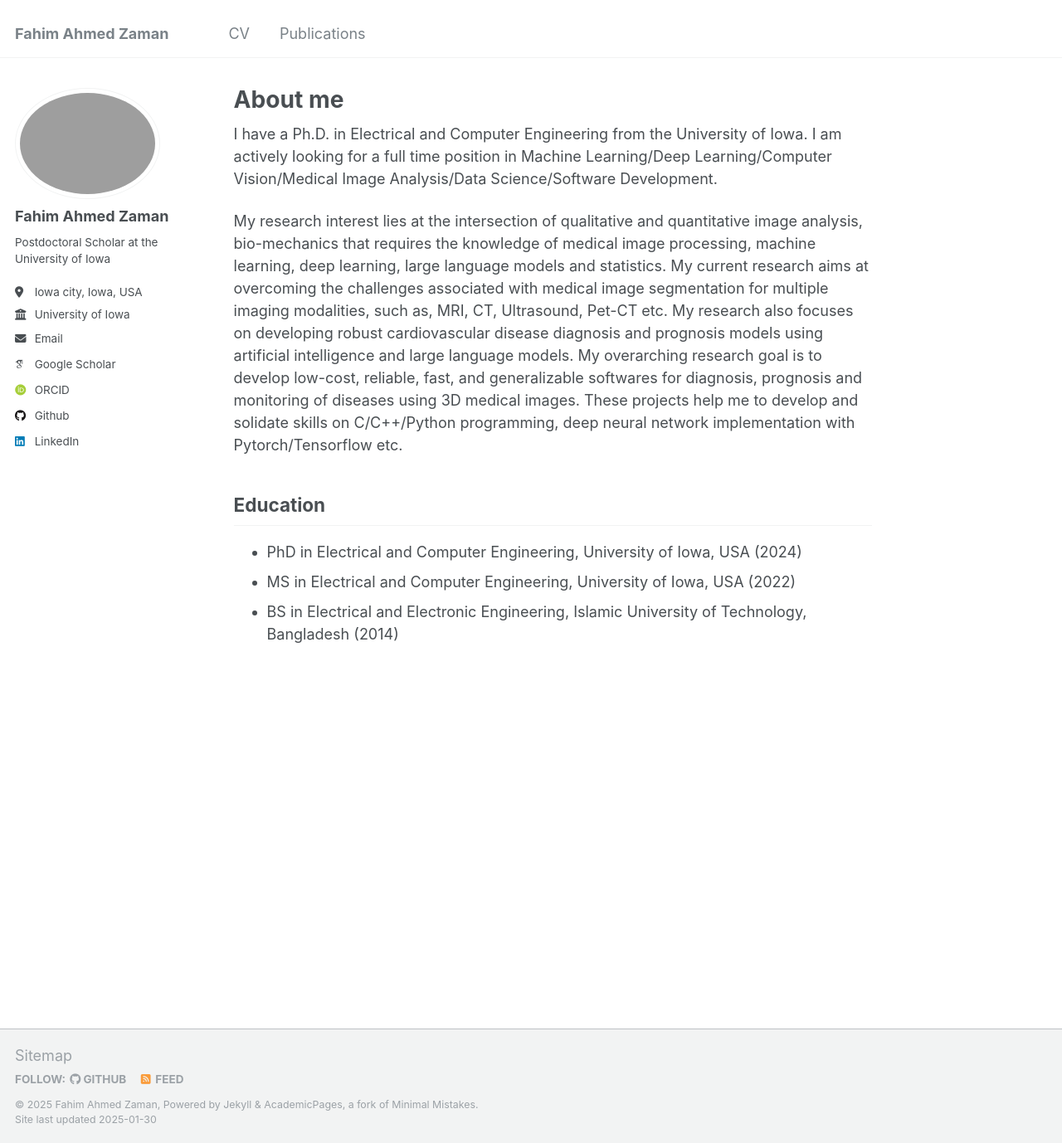
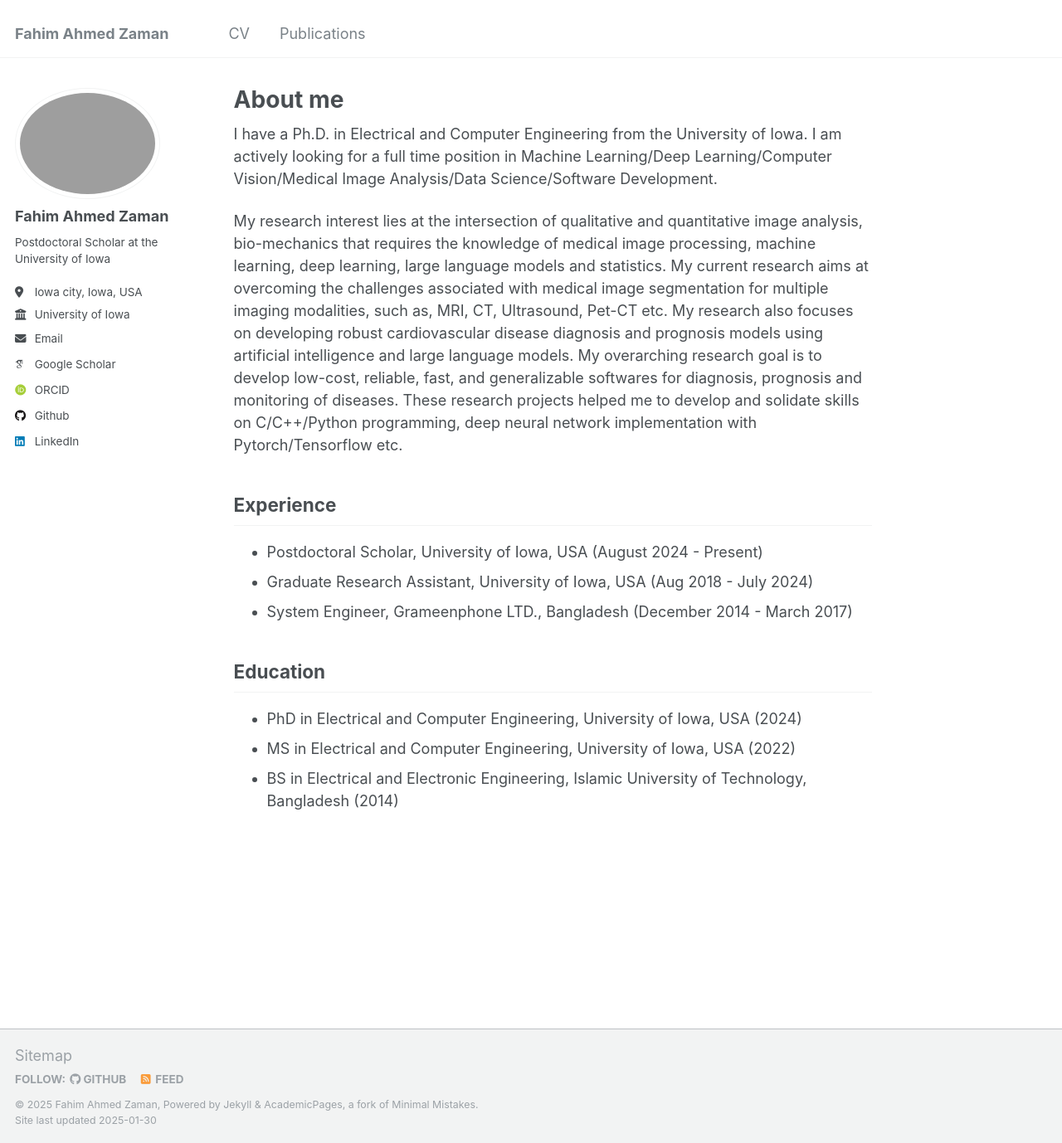
Before and after one commit to FahimZaman/FahimZaman.github.io, a Jekyll site: the page built from _pages/about.md, in a window 1280 px wide and 1378 px high. Shown: the whole window at 83% size. Built offline with Jekyll 4.4.1, drawn with Linux system fonts in a browser that asks for light colours; some web fonts are replaced.

Commit message:
Update about.md

```diff
--- a/_pages/about.md
+++ b/_pages/about.md
@@ -9,7 +9,12 @@ redirect_from:
 
 I have a Ph.D. in Electrical and Computer Engineering from the University of Iowa. I am actively looking for a full time position in Machine Learning/Deep Learning/Computer Vision/Medical Image Analysis/Data Science/Software Development.
 
-My research interest lies at the intersection of qualitative and quantitative image analysis, bio-mechanics that requires the knowledge of medical image processing, machine learning, deep learning, large language models and statistics. My current research aims at overcoming the challenges associated with medical image segmentation for multiple imaging modalities, such as, MRI, CT, Ultrasound, Pet-CT etc. My research also focuses on developing robust cardiovascular disease diagnosis and prognosis models using artificial intelligence and large language models. My overarching research goal is to develop low-cost, reliable, fast, and generalizable softwares for diagnosis, prognosis and monitoring of diseases using 3D medical images. These projects help me to develop and solidate skills on C/C++/Python programming, deep neural network implementation with Pytorch/Tensorflow etc.
+My research interest lies at the intersection of qualitative and quantitative image analysis, bio-mechanics that requires the knowledge of medical image processing, machine learning, deep learning, large language models and statistics. My current research aims at overcoming the challenges associated with medical image segmentation for multiple imaging modalities, such as, MRI, CT, Ultrasound, Pet-CT etc. My research also focuses on developing robust cardiovascular disease diagnosis and prognosis models using artificial intelligence and large language models. My overarching research goal is to develop low-cost, reliable, fast, and generalizable softwares for diagnosis, prognosis and monitoring of diseases. These research projects helped me to develop and solidate skills on C/C++/Python programming, deep neural network implementation with Pytorch/Tensorflow etc.
+
+## Experience
+- Postdoctoral Scholar, University of Iowa, USA (August 2024 - Present)
+- Graduate Research Assistant, University of Iowa, USA (Aug 2018 - July 2024)
+- System Engineer, Grameenphone LTD., Bangladesh (December 2014 - March 2017)
 
 ## Education
 - PhD in Electrical and Computer Engineering, University of Iowa, USA (2024)
```
